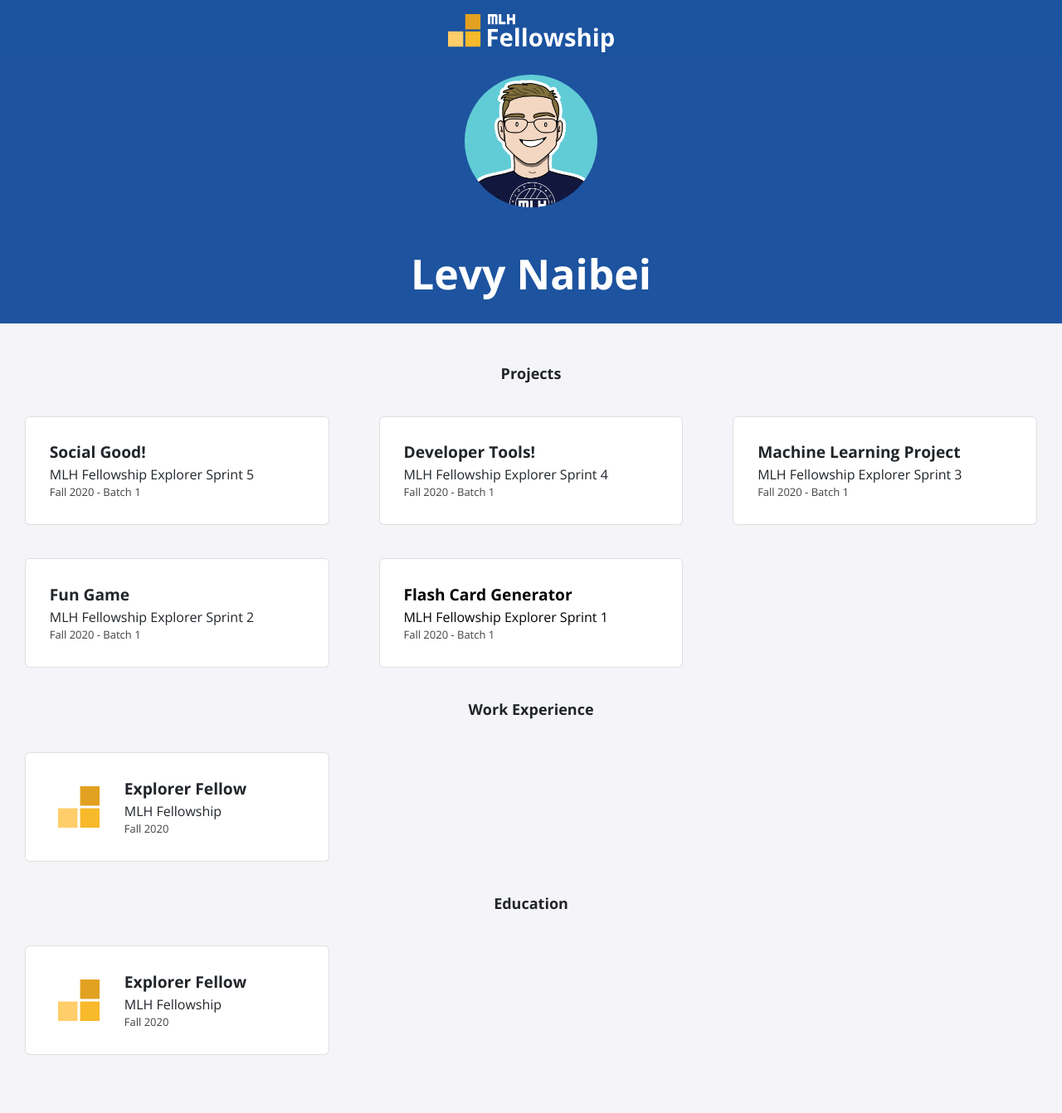
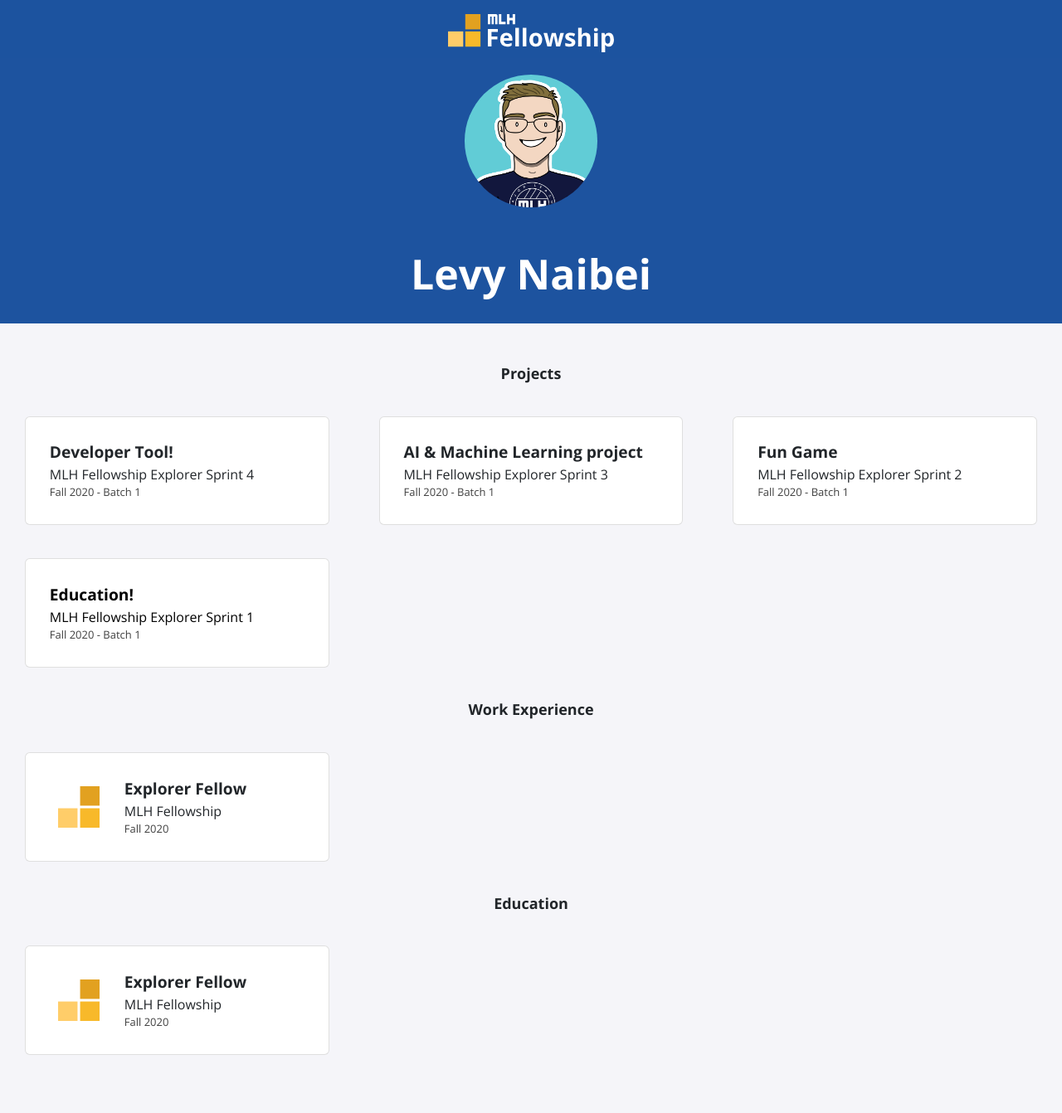
Before and after one commit to Levy-Naibei/mlh-portfolio-web, a Jekyll site: the page built from index.html, in a window 1280 px wide. Shown: the whole page at 83% size. Built offline with Jekyll 4.4.1, drawn with Linux system fonts in a browser that asks for light colours; nearby versions of some CDN libraries.

Commit message:
Update projects.yml

```diff
--- a/_data/projects.yml
+++ b/_data/projects.yml
@@ -1,12 +1,8 @@
-- title: Social Good!
-  event: MLH Fellowship Explorer Sprint 5
-  date: Fall 2020 - Batch 1
-
-- title: Developer Tools!
+- title: Developer Tool!
   event: MLH Fellowship Explorer Sprint 4
   date: Fall 2020 - Batch 1
 
-- title: Machine Learning Project
+- title: AI & Machine Learning project
   event: MLH Fellowship Explorer Sprint 3
   date: Fall 2020 - Batch 1
 
@@ -14,7 +10,7 @@
   event: MLH Fellowship Explorer Sprint 2
   date: Fall 2020 - Batch 1
 
-- title: Flash Card Generator
+- title: Education!
   event: MLH Fellowship Explorer Sprint 1
   date: Fall 2020 - Batch 1
   page-name: sprint1
```
